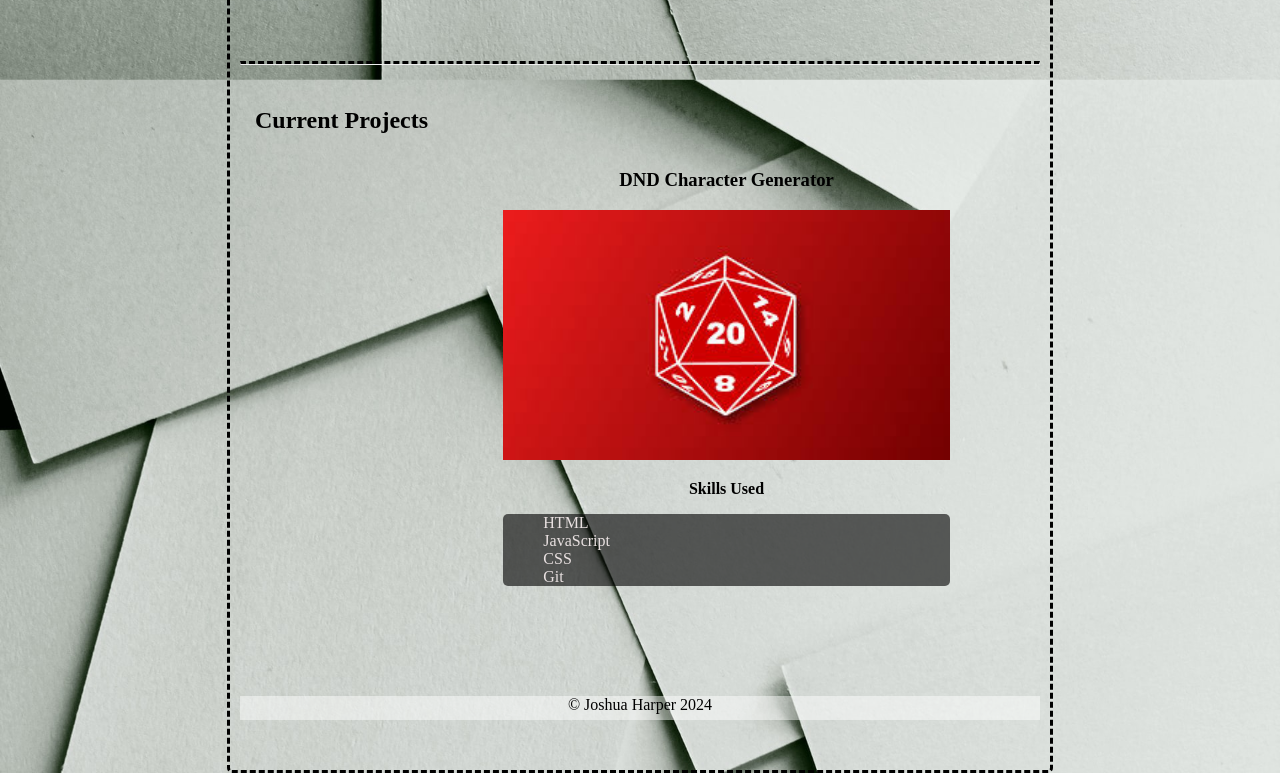
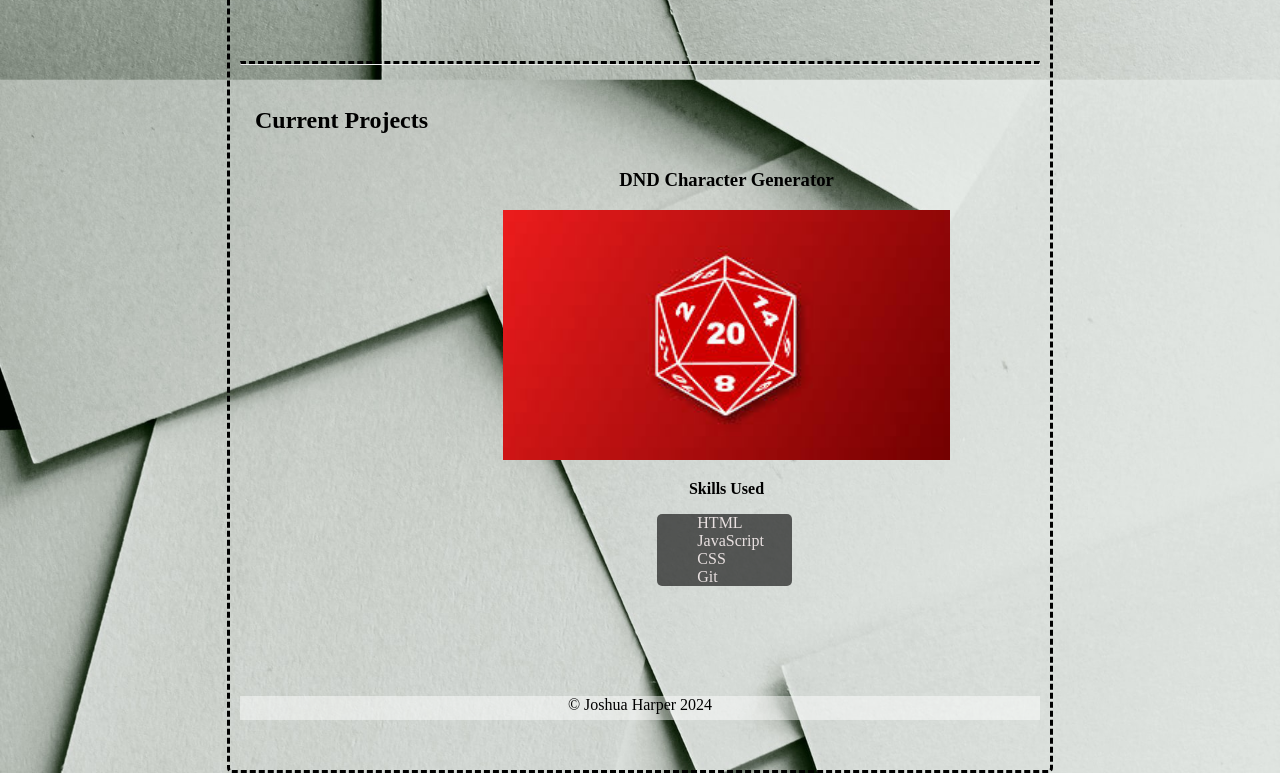
Before and after one commit to joshuabharper7/joshuabharper7.github.io, a plain HTML site: page index.html in a window 1280 px wide. Shown: the part 1759-2532 px from the top of the page. Drawn offline with Linux system fonts and the light colour scheme.

Commit message:
Adjusted styling on current projects

```diff
--- a/index.html
+++ b/index.html
@@ -135,7 +135,7 @@
                     <h3 id="currentProjectText"><a href="https://joshuabharper7.github.io/CharacterCreator.html" target="_blank">DND Character Generator</a></h3>
                     <img src="./images/Dice image.png" height="250px" />
                     <p id="currentProjectText"><strong>Skills Used</strong></p>
-                    <ul id="ulSkills">
+                    <ul id="ulSkills" class="cProjBoxSizing">
                         <li>HTML</li>
                         <li>JavaScript</li>
                         <li>CSS</li>
--- a/styles.css
+++ b/styles.css
@@ -129,3 +129,8 @@ body{
     color: rgb(233, 225, 225);
     border-radius: 5px;
   }
+
+  .cProjBoxSizing {
+    margin-left: 154px;
+    width: 95px;
+  }
```
